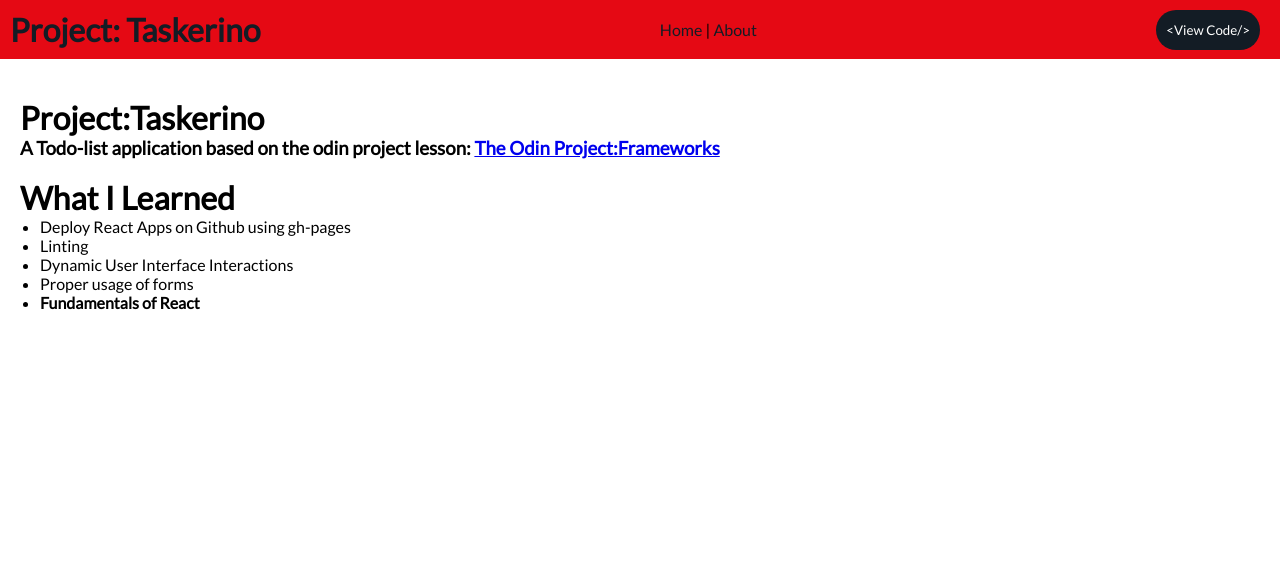
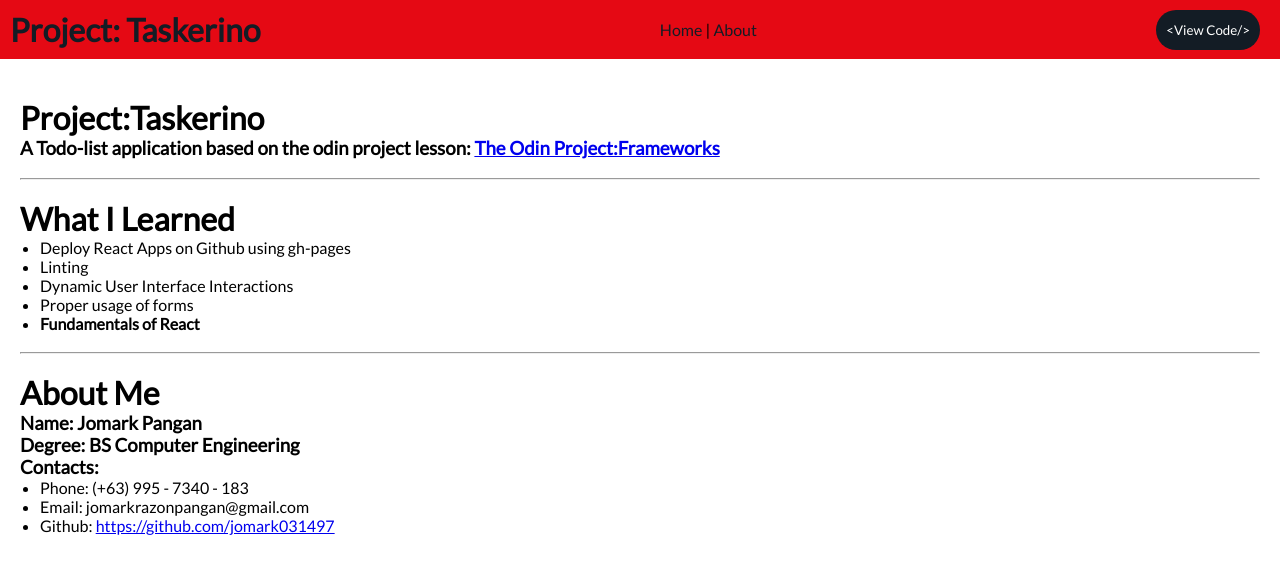
Before and after one commit to Jomark031497/taskerino-react, a React (Create React App) app: page /about in a window 1280 px wide. Shown: the top 574 px of the page. Built offline with nearby package versions, Linux system fonts and the light colour scheme.

Commit message:
Added some informations

```diff
--- a/src/components/pages/About.js
+++ b/src/components/pages/About.js
@@ -13,6 +13,8 @@ function About() {
           </a>
         </h3>
         <br />
+        <hr />
+        <br />
         <h1>What I Learned</h1>
         <ul className="learned-list">
           <li>Deploy React Apps on Github using gh-pages</li>
@@ -23,6 +25,23 @@ function About() {
             <h4>Fundamentals of React</h4>
           </li>
         </ul>
+        <br />
+        <hr />
+        <br />
+        <h1>About Me</h1>
+        <h3>Name:  Jomark Pangan</h3>
+        <h3>Degree: BS Computer Engineering</h3>
+        <h3>Contacts:</h3>
+        <ul className="learned-list">
+          <li>Phone: (+63) 995 - 7340 - 183</li>
+          <li>Email: jomarkrazonpangan@gmail.com</li>
+          <li>
+            Github:{" "}
+            <a href="https://github.com/jomark031497">
+              https://github.com/jomark031497
+            </a>
+          </li>
+        </ul>
       </div>
     </div>
   );
```
